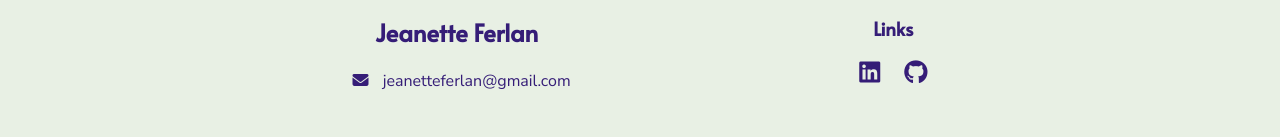
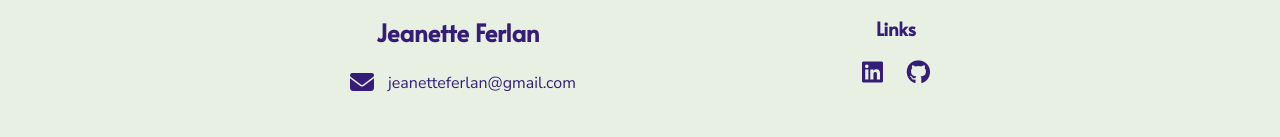
Before and after one commit to jeanette-f/portfolio, a website built with webpack: page index.html in a window 1280 px wide. Shown: the part 2273-2410 px from the top of the page. Built offline with nearby package versions, Linux system fonts and the light colour scheme.

Commit message:
Enlarged email envelope icon and emedded link

```diff
--- a/index.html
+++ b/index.html
@@ -153,7 +153,9 @@
           <section>
             <div>
               <h2>Jeanette Ferlan</h2>
-              <p><i class="fa-solid fa-envelope"></i> jeanetteferlan@gmail.com</p>
+              <p><a href="mailto:jeanetteferlan@gmail.com">
+                <i class="fa-solid fa-envelope fa-xl"></i></a>
+                 jeanetteferlan@gmail.com</p>
             </div>
             <div>
               <h3>Links</h3>
```
